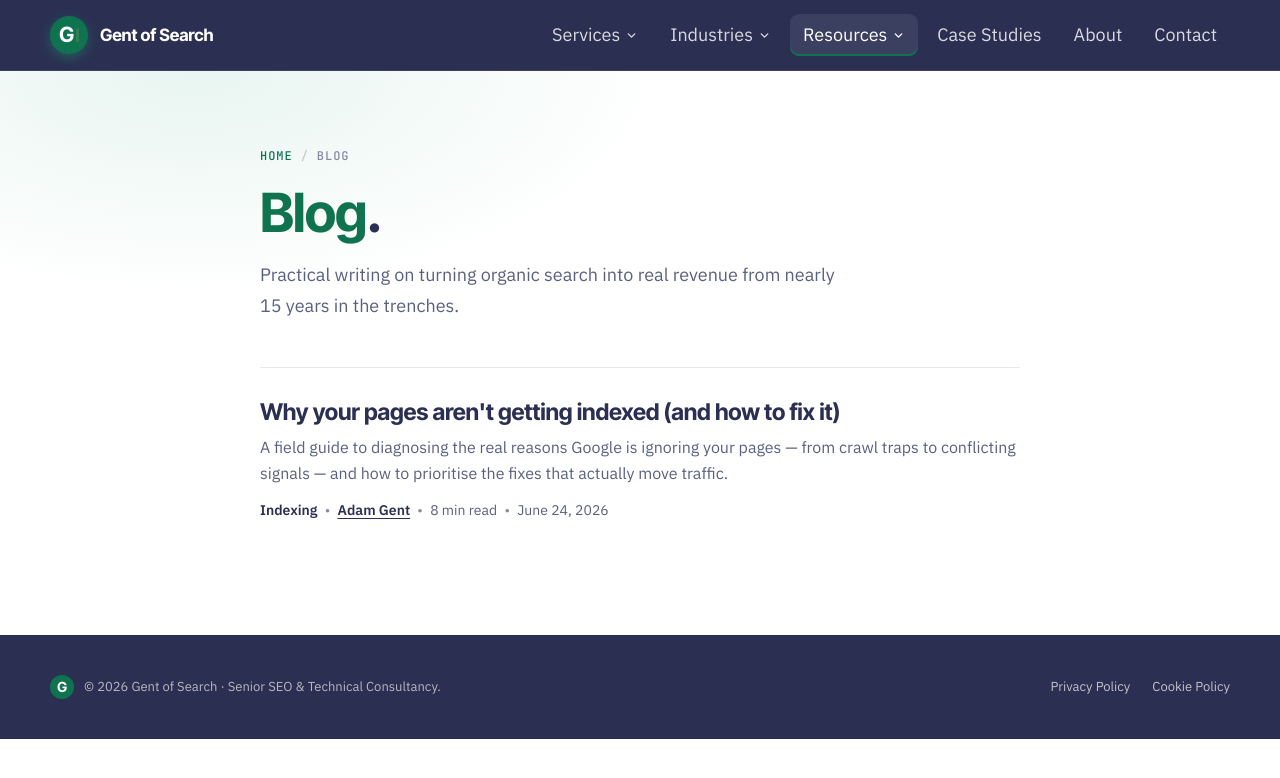
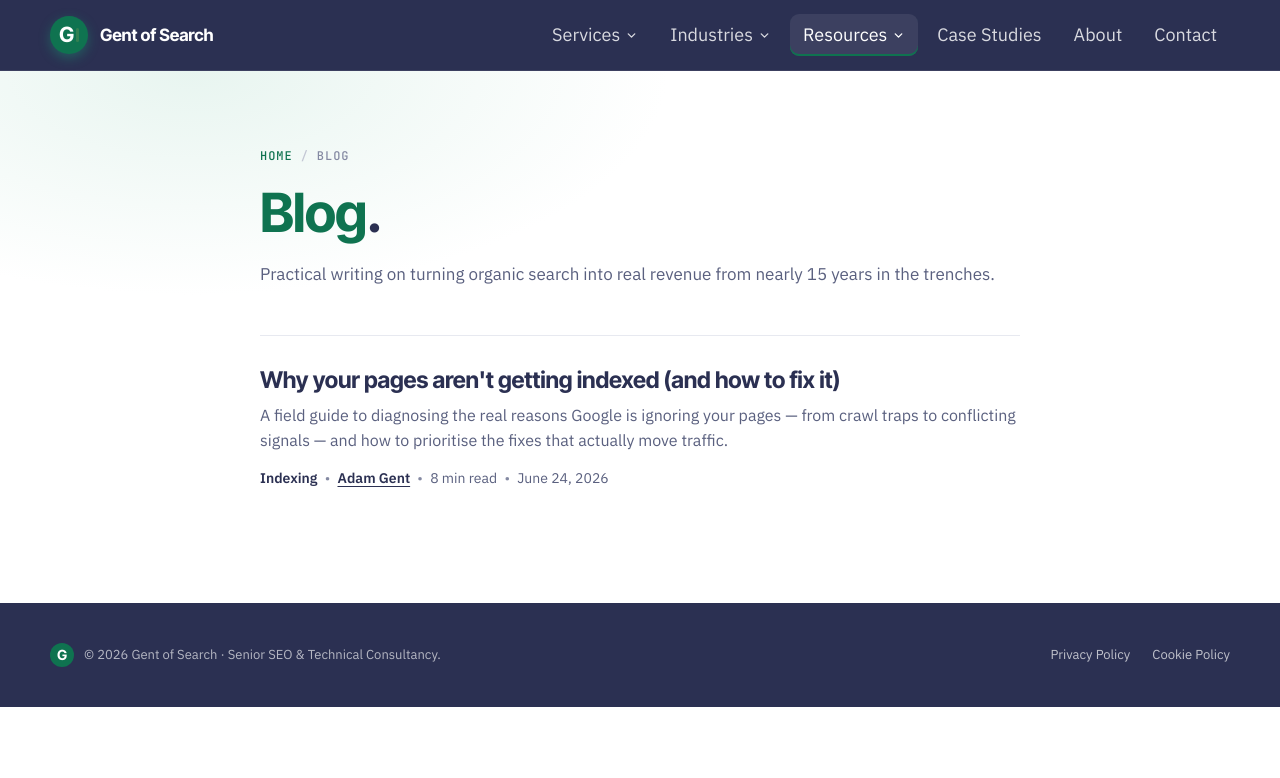
Before and after one commit to Gent-of-Search/gentofsearch.com, a Jekyll site: the page built from blog/index.html, in a window 1280 px wide. Shown: the top 778 px of the page. Built offline with Jekyll 4.4.1, drawn with Linux system fonts in a browser that asks for light colours.

Commit message:
Blog page: intro on one line
Co-Authored-By: Claude Opus 5.5 <noreply@anthropic.com>

```diff
--- a/blog/index.html
+++ b/blog/index.html
@@ -14,7 +14,7 @@ nav_active: blog
       <span style="color:#8489A2;">Blog</span>
     </nav>
     <h1 style="font-family:'Inter Tight',sans-serif; font-weight:700; font-size:clamp(38px,5vw,54px); line-height:1.05; letter-spacing:-0.02em; color:#2B3052; margin:0 0 18px;"><span style="color:#0F7350;">Blog</span>.</h1>
-    <p style="font-size:18px; line-height:1.7; color:#5A607F; max-width:600px; margin:0;">Practical writing on turning organic search into real revenue from nearly 15 years in the trenches.</p>
+    <p style="font-size:17px; line-height:1.7; color:#5A607F; margin:0;">Practical writing on turning organic search into real revenue from nearly 15 years in the trenches.</p>
   </div>
 </header>
 
```
